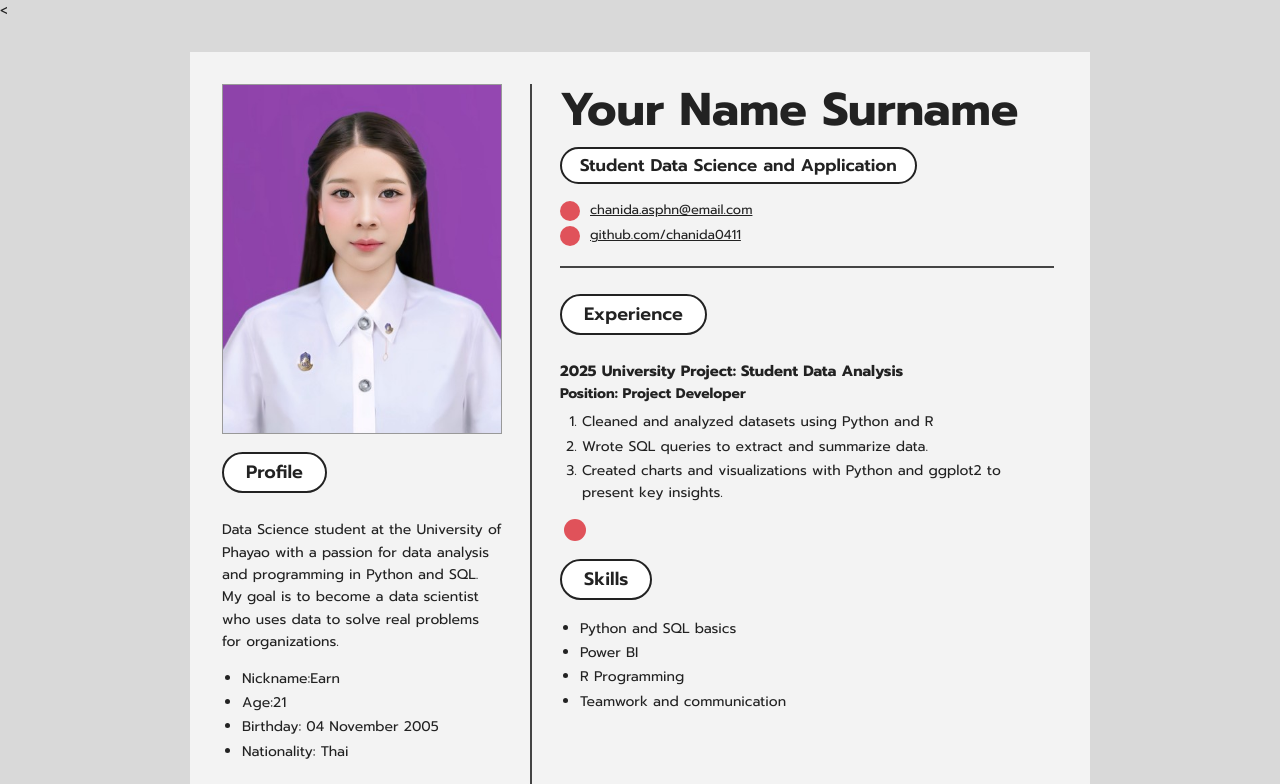
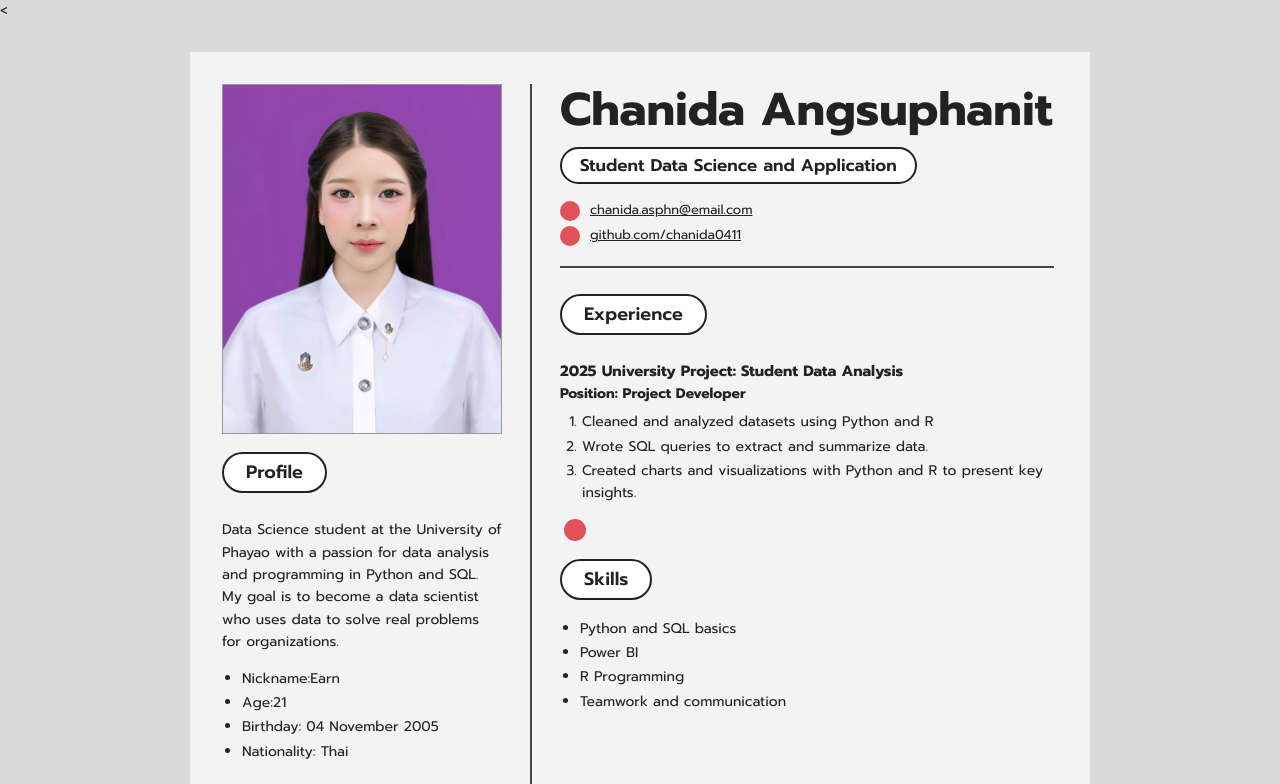
Before and after one commit to cchanida/cchanida.github.io, a plain HTML site: page index.html in a window 1280 px wide. Shown: the top 784 px of the page. Drawn offline with Linux system fonts and the light colour scheme; a web font is replaced by a local one.

Commit message:
update name

```diff
--- a/index.html
+++ b/index.html
@@ -3,7 +3,7 @@
 <head>
     <<meta charset="UTF-8">
   <meta name="viewport" content="width=device-width, initial-scale=1.0">
-  <title>Portfolio - Chanida Angsuphanit</title>
+  <title>Portfolio - Your Name</title>
   <link rel="preconnect" href="https://fonts.googleapis.com">
   <link href="https://fonts.googleapis.com/css2?family=Prompt:wght@400;500;600;700&family=Mrs+Saint+Delafield&display=swap" rel="stylesheet">
   <link rel="stylesheet" href="style.css">
@@ -34,7 +34,7 @@
 
     <!-- RIGHT COLUMN -->
     <main class="right">
-      <h1>Your Name Surname</h1>
+     <h1>Chanida Angsuphanit</h1>
       <span class="title-pill">Student Data Science and Application</span>
 
       <ul class="contact">
@@ -51,7 +51,7 @@
   <ol>
     <li>Cleaned and analyzed datasets using Python and R </li>
     <li>Wrote SQL queries to extract and summarize data.</li>
-    <li>Created charts and visualizations with Python and ggplot2 to present key insights.</li>
+    <li>Created charts and visualizations with Python and R to present key insights.</li>
   </ol>
 </div>
 
```
